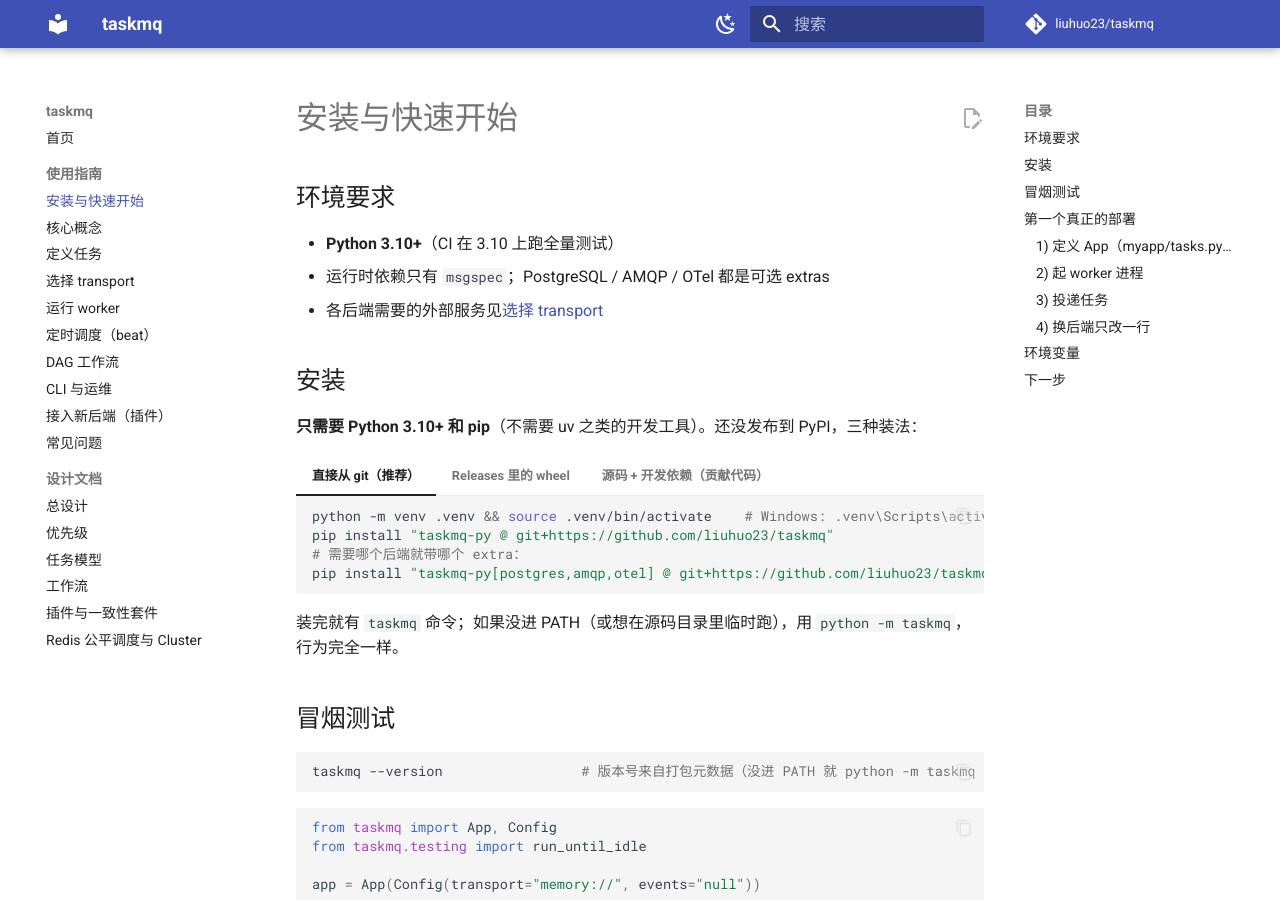
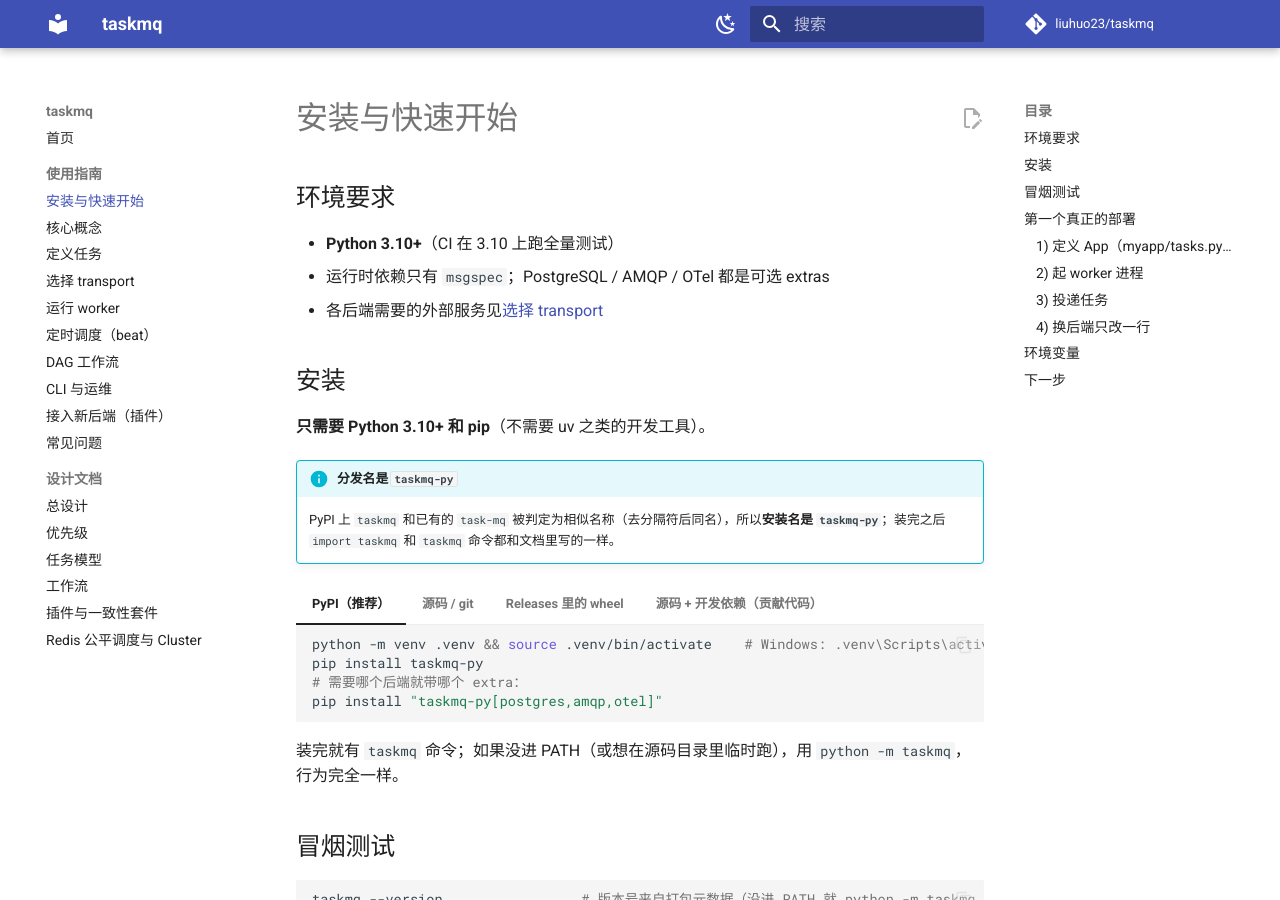
Before and after one commit to liuhuo23/taskmq, an MkDocs documentation site: the page built from docs/guide/install.md, in a window 1280 px wide and 900 px high. Built offline with MkDocs 1.6.1 and Material for MkDocs 9.7.7, drawn with Linux system fonts in a browser that asks for light colours; comment, search, counter and statistics services are not loaded.

Commit message:
docs: PyPI 上线后更新安装说明（pip install taskmq-py）+ PyPI 徽章
- README / docs 首页：安装以 PyPI 为主，源码/git/wheel 作为备选；加 pypi 与 pyversions 徽章

- 安装页补「分发名是 taskmq-py」的说明；FAQ 增「为什么名字是 taskmq-py」+ 完整发版链路（CI → Release → OIDC 发 PyPI）

````diff
--- a/docs/guide/install.md
+++ b/docs/guide/install.md
@@ -8,21 +8,31 @@
 
 ## 安装
 
-**只需要 Python 3.10+ 和 pip**（不需要 uv 之类的开发工具）。还没发布到 PyPI，三种装法：
+**只需要 Python 3.10+ 和 pip**（不需要 uv 之类的开发工具）。
 
-=== "直接从 git（推荐）"
+!!! info "分发名是 `taskmq-py`"
+    PyPI 上 `taskmq` 和已有的 `task-mq` 被判定为相似名称（去分隔符后同名），所以**安装名是
+    `taskmq-py`**；装完之后 `import taskmq` 和 `taskmq` 命令都和文档里写的一样。
+
+=== "PyPI（推荐）"
 
     ```bash
     python -m venv .venv && source .venv/bin/activate    # Windows: .venv\Scripts\activate
+    pip install taskmq-py
+    # 需要哪个后端就带哪个 extra：
+    pip install "taskmq-py[postgres,amqp,otel]"
+    ```
+
+=== "源码 / git"
+
+    ```bash
     pip install "taskmq-py @ git+https://github.com/liuhuo23/taskmq"
-    # 需要哪个后端就带哪个 extra：
-    pip install "taskmq-py[postgres,amqp,otel] @ git+https://github.com/liuhuo23/taskmq"
     ```
 
 === "Releases 里的 wheel"
 
     ```bash
-    pip install https://github.com/liuhuo23/taskmq/releases/download/v0.1.0/taskmq-0.1.0-py3-none-any.whl
+    pip install https://github.com/liuhuo23/taskmq/releases/download/v0.1.0/taskmq_py-0.1.0-py3-none-any.whl
     ```
 
 === "源码 + 开发依赖（贡献代码）"
````
Also changed, not shown: README.md (+9 -5 lines), docs/guide/faq.md (+18 -2 lines), docs/index.md (+9 -4 lines).
